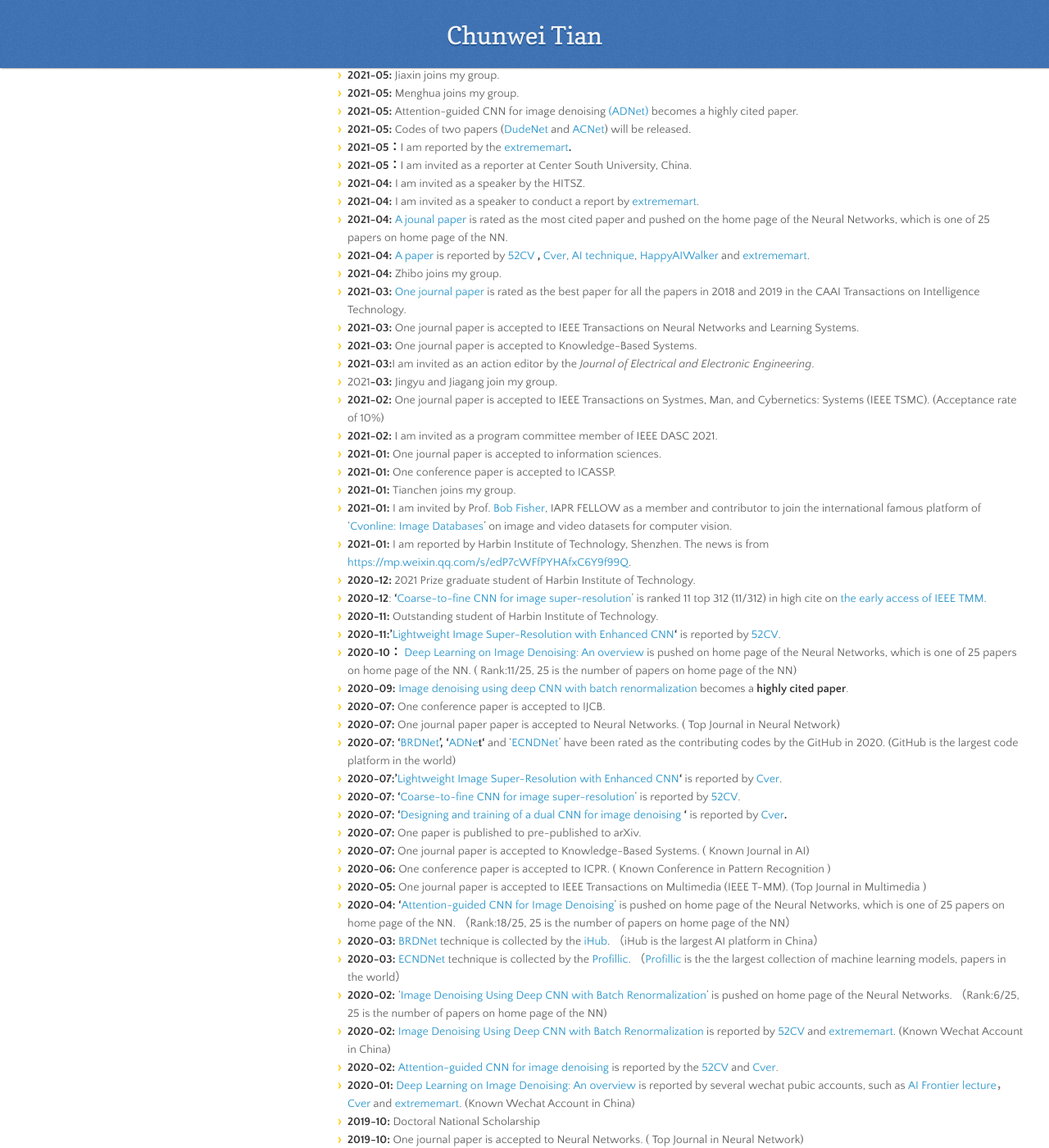
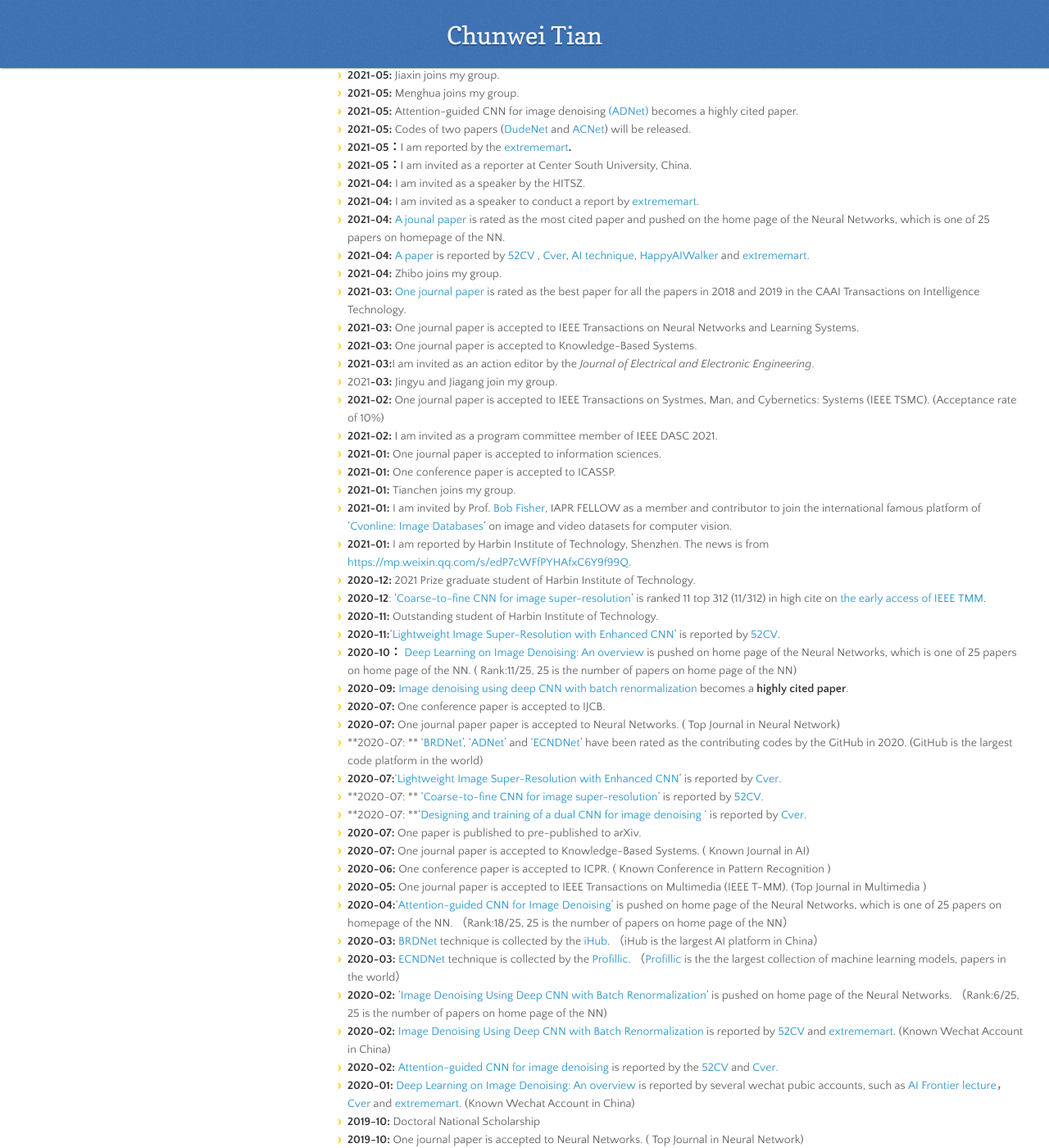
Before and after one commit to XuanyuZhang/MenghuaZheng.github.io, a Jekyll site: the page built from index.md, in a window 1280 px wide and 1400 px high, scrolled down 1354 px. Shown: the whole window at 82% size. Built offline with Jekyll 4.4.1, drawn with Linux system fonts in a browser that asks for light colours; nearby versions of some CDN libraries; our own code applies the rules of GitHub Pages for plain Markdown files; the repository's description, which GitHub fills in, is left out; some of the changed text lies outside the part shown.

Commit message:
Update index.md

```diff
--- a/index.md
+++ b/index.md
@@ -42,8 +42,8 @@ Major Research Project:  Noise Tolerance Computing and Flexible Low-Level Vision
 - **2021-05：**I am invited as a reporter at Center South University, China.
 - **2021-04:** I am invited as a speaker by the HITSZ.
 - **2021-04:** I am invited as a speaker to conduct a report by [extrememart](https://www.google.com/url?q=https%3A%2F%2Fmp.weixin.qq.com%2Fs%2FyZyiSkmpTMIdBEJUiUF3jw&sa=D&sntz=1&usg=AFQjCNHRCPW3osJL_5NTa5s6yLo_A_NjTw).
-- **2021-04:** [ ](https://www.google.com/url?q=https%3A%2F%2Fwww.journals.elsevier.com%2Fneural-networks%2Fmost-cited-articles&sa=D&sntz=1&usg=AFQjCNEu5BPFUFk9i3FTvWCenAlafYLuDA)[A jounal paper](https://www.google.com/url?q=https%3A%2F%2Fwww.journals.elsevier.com%2Fneural-networks%2Fmost-cited-articles&sa=D&sntz=1&usg=AFQjCNEu5BPFUFk9i3FTvWCenAlafYLuDA) is rated  as the most cited paper and pushed on the home page of the Neural Networks, which is one of 25 papers on home page of the NN.
-- **2021-04:** [A paper](https://www.google.com/url?q=https%3A%2F%2Farxiv.org%2Fpdf%2F2103.13634.pdf&sa=D&sntz=1&usg=AFQjCNFcc99FVpskvfnSmgJJV-n2H5Z3bQ) is reported by [52CV ](https://www.google.com/url?q=https%3A%2F%2Fmp.weixin.qq.com%2Fs%2FtpG663ZfUTTAe_Wm4YmcPQ&sa=D&sntz=1&usg=AFQjCNHVZ3j6LZbaZ8H3CTraUB2GH5PFzQ)**,** [Cver](https://www.google.com/url?q=https%3A%2F%2Fmp.weixin.qq.com%2Fs%2FFNpurdPInb_trvgDNYpjwQ&sa=D&sntz=1&usg=AFQjCNHegDsUI9oobwZaidQOGlwc6JFBXw), [AI technique](https://www.google.com/url?q=https%3A%2F%2Fmp.weixin.qq.com%2Fs%2FwBMaU1QCkwL2-3EHETryvw&sa=D&sntz=1&usg=AFQjCNEbJ3c7dB9YUSdUNX0f0AtNX6PFIw), [HappyAIWalker](https://www.google.com/url?q=https%3A%2F%2Fmp.weixin.qq.com%2Fs%2FzzS16Zxc4WXbXtnH70uBnQ&sa=D&sntz=1&usg=AFQjCNGlrmvWONUIznMmXV8sH71HyYl0sQ)  and [extrememart](https://www.google.com/url?q=https%3A%2F%2Fmp.weixin.qq.com%2Fs%2FmJaJfsBxO4uUaTdu01r7XA&sa=D&sntz=1&usg=AFQjCNHGUoWwR9nOvQT0Tgc4RbVZlIHTEA).
+- **2021-04:** [ ](https://www.google.com/url?q=https%3A%2F%2Fwww.journals.elsevier.com%2Fneural-networks%2Fmost-cited-articles&sa=D&sntz=1&usg=AFQjCNEu5BPFUFk9i3FTvWCenAlafYLuDA)[A jounal paper](https://www.google.com/url?q=https%3A%2F%2Fwww.journals.elsevier.com%2Fneural-networks%2Fmost-cited-articles&sa=D&sntz=1&usg=AFQjCNEu5BPFUFk9i3FTvWCenAlafYLuDA) is rated  as the most cited paper and pushed on the home page of the Neural Networks, which is one of 25 papers on homepage of the NN.
+- **2021-04:** [A paper](https://www.google.com/url?q=https%3A%2F%2Farxiv.org%2Fpdf%2F2103.13634.pdf&sa=D&sntz=1&usg=AFQjCNFcc99FVpskvfnSmgJJV-n2H5Z3bQ) is reported by [52CV ](https://www.google.com/url?q=https%3A%2F%2Fmp.weixin.qq.com%2Fs%2FtpG663ZfUTTAe_Wm4YmcPQ&sa=D&sntz=1&usg=AFQjCNHVZ3j6LZbaZ8H3CTraUB2GH5PFzQ), [Cver](https://www.google.com/url?q=https%3A%2F%2Fmp.weixin.qq.com%2Fs%2FFNpurdPInb_trvgDNYpjwQ&sa=D&sntz=1&usg=AFQjCNHegDsUI9oobwZaidQOGlwc6JFBXw), [AI technique](https://www.google.com/url?q=https%3A%2F%2Fmp.weixin.qq.com%2Fs%2FwBMaU1QCkwL2-3EHETryvw&sa=D&sntz=1&usg=AFQjCNEbJ3c7dB9YUSdUNX0f0AtNX6PFIw), [HappyAIWalker](https://www.google.com/url?q=https%3A%2F%2Fmp.weixin.qq.com%2Fs%2FzzS16Zxc4WXbXtnH70uBnQ&sa=D&sntz=1&usg=AFQjCNGlrmvWONUIznMmXV8sH71HyYl0sQ)  and [extrememart](https://www.google.com/url?q=https%3A%2F%2Fmp.weixin.qq.com%2Fs%2FmJaJfsBxO4uUaTdu01r7XA&sa=D&sntz=1&usg=AFQjCNHGUoWwR9nOvQT0Tgc4RbVZlIHTEA).
 - **2021-04:** Zhibo joins my group.
 - **2021-03:** [One journal paper](https://www.google.com/url?q=https%3A%2F%2Fwww.theiet.org%2Fpublishing%2Fsubscribe-or-buy-our-content%2Fjournals%2Fiet-premium-awards%2F&sa=D&sntz=1&usg=AFQjCNHj6BGzAJwKyC0lmUcodrPRgjCIpg) is rated as the best paper for all the papers in 2018 and 2019 in the CAAI Transactions on Intelligence Technology.
 - **2021-03:** One journal paper  is accepted to IEEE Transactions on Neural Networks and Learning Systems.
@@ -58,24 +58,24 @@ Major Research Project:  Noise Tolerance Computing and Flexible Low-Level Vision
 - **2021-01:** I am  invited by Prof. [Bob Fisher](https://www.google.com/url?q=https%3A%2F%2Fwww.research.ed.ac.uk%2Fportal%2Fen%2Fpersons%2Fbob-fisher(670f7376-cd3d-4eb5-8a57-736d6c988f42).html&sa=D&sntz=1&usg=AFQjCNHf55kfK9WEvZXmu5_fgpblqQEwLA), IAPR FELLOW  as a  member and contributor to join the international famous platform of '[Cvonline: Image Databases](http://www.google.com/url?q=http%3A%2F%2Fhomepages.inf.ed.ac.uk%2Frbf%2FCVonline%2FImagedbase.htm&sa=D&sntz=1&usg=AFQjCNH5AAFtizBhkJY2IpQ1pUGErx_c7Q)' on image and video datasets for computer vision.
 - **2021-01:** I am  reported by Harbin Institute of Technology, Shenzhen.  The news is from [https://mp.weixin.qq.com/s/edP7cWFfPYHAfxC6Y9f99Q](https://www.google.com/url?q=https%3A%2F%2Fmp.weixin.qq.com%2Fs%2FedP7cWFfPYHAfxC6Y9f99Q&sa=D&sntz=1&usg=AFQjCNF1RseIhitDF2iCLw-35xx0QdayHA).
 - **2020-12:**  2021 Prize graduate student of Harbin Institute of Technology.
-- **2020-12**: **'**[Coarse-to-fine CNN for image super-resolution](https://www.google.com/url?q=https%3A%2F%2Fieeexplore.ieee.org%2Fabstract%2Fdocument%2F9105085&sa=D&sntz=1&usg=AFQjCNHwF_ajw6cyVFSOXuPi36HzR4A1Kg)'  is  ranked  11 top 312 (11/312)  in high cite  on[ the early access of IEEE TMM](https://www.google.com/url?q=https%3A%2F%2Fieeexplore.ieee.org%2Fxpl%2Ftocresult.jsp%3Fisnumber%3D4456689%26sortType%3Dpaper-citations&sa=D&sntz=1&usg=AFQjCNHXPmngkMO155SJo7l3O4JOcRcghQ).
+- **2020-12**: '[Coarse-to-fine CNN for image super-resolution](https://www.google.com/url?q=https%3A%2F%2Fieeexplore.ieee.org%2Fabstract%2Fdocument%2F9105085&sa=D&sntz=1&usg=AFQjCNHwF_ajw6cyVFSOXuPi36HzR4A1Kg)'  is  ranked  11 top 312 (11/312)  in high cite  on[ the early access of IEEE TMM](https://www.google.com/url?q=https%3A%2F%2Fieeexplore.ieee.org%2Fxpl%2Ftocresult.jsp%3Fisnumber%3D4456689%26sortType%3Dpaper-citations&sa=D&sntz=1&usg=AFQjCNHXPmngkMO155SJo7l3O4JOcRcghQ).
 - **2020-11:**  Outstanding student of Harbin Institute of Technology.
-- **2020-11:'**[Lightweight Image Super-Resolution with Enhanced CNN](https://www.google.com/url?q=https%3A%2F%2Farxiv.org%2Fsubmit%2F3264342&sa=D&sntz=1&usg=AFQjCNGdUAMoOC34c6ku_uxMk4BeBYkoUA)**'** is reported by [52CV](https://www.google.com/url?q=https%3A%2F%2Fmp.weixin.qq.com%2Fs%2FnjlAEQXxjXKqFcxM7KYiqA&sa=D&sntz=1&usg=AFQjCNHdZhU9ApQZWJ0iACmKV3tUuSantA).
+- **2020-11:**'[Lightweight Image Super-Resolution with Enhanced CNN](https://www.google.com/url?q=https%3A%2F%2Farxiv.org%2Fsubmit%2F3264342&sa=D&sntz=1&usg=AFQjCNGdUAMoOC34c6ku_uxMk4BeBYkoUA)' is reported by [52CV](https://www.google.com/url?q=https%3A%2F%2Fmp.weixin.qq.com%2Fs%2FnjlAEQXxjXKqFcxM7KYiqA&sa=D&sntz=1&usg=AFQjCNHdZhU9ApQZWJ0iACmKV3tUuSantA).
 - **2020-10：** [Deep Learning on Image Denoising: An overview](https://www.google.com/url?q=https%3A%2F%2Farxiv.org%2Fpdf%2F1912.13171.pdf&sa=D&sntz=1&usg=AFQjCNHnPbWu9-HEdLT-PJId0dYjmy4vTw)   is pushed on home page of the Neural Networks, which is one of 25 papers on home page of the NN.
 ( Rank:11/25, 25 is  the number of papers on home page of the NN)
 - **2020-09:** [Image denoising using deep CNN with batch renormalization ](https://www.google.com/url?q=https%3A%2F%2Fwww.sciencedirect.com%2Fscience%2Farticle%2Fpii%2FS0893608019302394&sa=D&sntz=1&usg=AFQjCNET0x3XV-DClPi7PYVfgOci4hcPuA)becomes a  **h****ighly cited** **p****aper**.
 - **2020-07:** One conference paper  is accepted to IJCB.
 - **2020-07:** One journal paper paper is accepted to  Neural Networks.  ( Top Journal in Neural Network)
-- **2020-07: '**[BRDNet](https://www.google.com/url?q=https%3A%2F%2Fgithub.com%2Fhellloxiaotian%2FBRDNet&sa=D&sntz=1&usg=AFQjCNGouHF2aNT8uC45jr97xNBXeuO8GQ)**', '**[ADNe](https://www.google.com/url?q=https%3A%2F%2Fgithub.com%2Fhellloxiaotian%2FADNet&sa=D&sntz=1&usg=AFQjCNHp0jPjk4NENToVuFvEzxtjIkiF5w)[**t**](https://www.google.com/url?q=https%3A%2F%2Fgithub.com%2Fhellloxiaotian%2FADNet&sa=D&sntz=1&usg=AFQjCNHp0jPjk4NENToVuFvEzxtjIkiF5w)**'** and '[ECNDNet](https://www.google.com/url?q=https%3A%2F%2Fgithub.com%2Fhellloxiaotian%2FECNDNet&sa=D&sntz=1&usg=AFQjCNEnM3mVhlN1Ml6nhLf_gjO3xG2oiQ)' have been rated as the contributing codes by the GitHub in 2020.
+- **2020-07: ** '[BRDNet](https://www.google.com/url?q=https%3A%2F%2Fgithub.com%2Fhellloxiaotian%2FBRDNet&sa=D&sntz=1&usg=AFQjCNGouHF2aNT8uC45jr97xNBXeuO8GQ)', '[ADNet](https://www.google.com/url?q=https%3A%2F%2Fgithub.com%2Fhellloxiaotian%2FADNet&sa=D&sntz=1&usg=AFQjCNHp0jPjk4NENToVuFvEzxtjIkiF5w)' and '[ECNDNet](https://www.google.com/url?q=https%3A%2F%2Fgithub.com%2Fhellloxiaotian%2FECNDNet&sa=D&sntz=1&usg=AFQjCNEnM3mVhlN1Ml6nhLf_gjO3xG2oiQ)' have been rated as the contributing codes by the GitHub in 2020.
 (GitHub is the largest code platform in the world)
-- **2020-07:'**[Lightweight Image Super-Resolution with Enhanced CNN](https://www.google.com/url?q=https%3A%2F%2Farxiv.org%2Fsubmit%2F3264342&sa=D&sntz=1&usg=AFQjCNGdUAMoOC34c6ku_uxMk4BeBYkoUA)**'** is reported by [Cver](https://www.google.com/url?q=https%3A%2F%2Fwx.zsxq.com%2Fmweb%2Fviews%2Ftopicdetail%2Ftopicdetail.html%3Ftopic_id%3D548844222215284%26group_id%3D142181451122%26user_id%3D28514284588581%26from%3Dtimeline&sa=D&sntz=1&usg=AFQjCNGaO3Tbwjgbk9DG_k_Ek7GEwSmd_Q).
-- **2020-07: '**[Coarse-to-fine CNN for image super-resolution](https://www.google.com/url?q=https%3A%2F%2Fieeexplore.ieee.org%2Fabstract%2Fdocument%2F9105085&sa=D&sntz=1&usg=AFQjCNHwF_ajw6cyVFSOXuPi36HzR4A1Kg)' is  reported by [52CV](https://www.google.com/url?q=https%3A%2F%2Fmp.weixin.qq.com%2Fs%2FN5SXUFmqYMN0XQJbVvBPEg&sa=D&sntz=1&usg=AFQjCNFhFeVOQajfqa7U-7ZqXX03DhiNRA).
-- **2020-07: '**[Designing and training of a dual CNN for image denoising](http://www.google.com/url?q=http%3A%2F%2Farxiv.org%2Fabs%2F2007.03951&sa=D&sntz=1&usg=AFQjCNGmY38pFGKWcaGlRyYMIIHWevsB0A) **'** is reported by  [Cver](https://www.google.com/url?q=https%3A%2F%2Fwx.zsxq.com%2Fmweb%2Fviews%2Ftopicdetail%2Ftopicdetail.html%3Ftopic_id%3D841142121551482%26group_id%3D142181451122%26user_id%3D28514284588581%26from%3Dtimeline&sa=D&sntz=1&usg=AFQjCNEaamgyTWTjuwx9EJoQzIr8wiUVuQ)**.**
+- **2020-07:**'[Lightweight Image Super-Resolution with Enhanced CNN](https://www.google.com/url?q=https%3A%2F%2Farxiv.org%2Fsubmit%2F3264342&sa=D&sntz=1&usg=AFQjCNGdUAMoOC34c6ku_uxMk4BeBYkoUA)' is reported by [Cver](https://www.google.com/url?q=https%3A%2F%2Fwx.zsxq.com%2Fmweb%2Fviews%2Ftopicdetail%2Ftopicdetail.html%3Ftopic_id%3D548844222215284%26group_id%3D142181451122%26user_id%3D28514284588581%26from%3Dtimeline&sa=D&sntz=1&usg=AFQjCNGaO3Tbwjgbk9DG_k_Ek7GEwSmd_Q).
+- **2020-07: ** '[Coarse-to-fine CNN for image super-resolution](https://www.google.com/url?q=https%3A%2F%2Fieeexplore.ieee.org%2Fabstract%2Fdocument%2F9105085&sa=D&sntz=1&usg=AFQjCNHwF_ajw6cyVFSOXuPi36HzR4A1Kg)' is  reported by [52CV](https://www.google.com/url?q=https%3A%2F%2Fmp.weixin.qq.com%2Fs%2FN5SXUFmqYMN0XQJbVvBPEg&sa=D&sntz=1&usg=AFQjCNFhFeVOQajfqa7U-7ZqXX03DhiNRA).
+- **2020-07: **'[Designing and training of a dual CNN for image denoising](http://www.google.com/url?q=http%3A%2F%2Farxiv.org%2Fabs%2F2007.03951&sa=D&sntz=1&usg=AFQjCNGmY38pFGKWcaGlRyYMIIHWevsB0A) ' is reported by  [Cver](https://www.google.com/url?q=https%3A%2F%2Fwx.zsxq.com%2Fmweb%2Fviews%2Ftopicdetail%2Ftopicdetail.html%3Ftopic_id%3D841142121551482%26group_id%3D142181451122%26user_id%3D28514284588581%26from%3Dtimeline&sa=D&sntz=1&usg=AFQjCNEaamgyTWTjuwx9EJoQzIr8wiUVuQ).
 - **2020-07:** One  paper is published to pre-published to arXiv.
 - **2020-07:** One journal paper is accepted to Knowledge-Based Systems. ( Known Journal in AI)
 - **2020-06:** One conference paper is accepted to ICPR.  ( Known Conference in Pattern Recognition )
 - **2020-05:** One journal paper is accepted to IEEE Transactions on Multimedia (IEEE T-MM). (Top Journal in Multimedia )
-- **2020-04:  '**[Attention-guided CNN for Image Denoising](https://www.google.com/url?q=https%3A%2F%2Fwww.sciencedirect.com%2Fscience%2Farticle%2Fpii%2FS0893608019304241&sa=D&sntz=1&usg=AFQjCNFGl6briLBrVY6G2rlPfs9lmC8nsg)'  is pushed on home page of the Neural Networks, which is one of 25 papers on home page of the NN.
+- **2020-04:**'[Attention-guided CNN for Image Denoising](https://www.google.com/url?q=https%3A%2F%2Fwww.sciencedirect.com%2Fscience%2Farticle%2Fpii%2FS0893608019304241&sa=D&sntz=1&usg=AFQjCNFGl6briLBrVY6G2rlPfs9lmC8nsg)'  is pushed on home page of the Neural Networks, which is one of 25 papers on homepage of the NN.
 （Rank:18/25, 25 is  the number of papers on home page of the NN）
 - **2020-03:**   [BRDNet](https://www.google.com/url?q=https%3A%2F%2Fgithub.com%2Fhellloxiaotian%2FBRDNet&sa=D&sntz=1&usg=AFQjCNGouHF2aNT8uC45jr97xNBXeuO8GQ) technique is collected by the [iHub](https://www.google.com/url?q=https%3A%2F%2Fihub.co.ke%2F&sa=D&sntz=1&usg=AFQjCNEyZDXsop2-D8SJ_WxtlorShH7g1g). （iHub is the largest AI platform in China）
 - **2020-03:**  [ECNDNet](https://www.google.com/url?q=https%3A%2F%2Fgithub.com%2Fhellloxiaotian%2FECNDNet&sa=D&sntz=1&usg=AFQjCNEnM3mVhlN1Ml6nhLf_gjO3xG2oiQ) technique is collected by the [Profillic](https://www.google.com/url?q=https%3A%2F%2Fwww.catalyzex.com%2Fpaper%2Farxiv%3A1810.11834&sa=D&sntz=1&usg=AFQjCNH0_9oV0njqqIo3O-bP6k4lO_tfKQ).  （[Profillic](https://www.google.com/url?q=https%3A%2F%2Fwww.catalyzex.com%2Fpaper%2Farxiv%3A1810.11834&sa=D&sntz=1&usg=AFQjCNH0_9oV0njqqIo3O-bP6k4lO_tfKQ) is the  the largest collection of machine learning models, papers in the world）
```
Also changed, not shown: other parts of index.md (+1 -1 lines).
